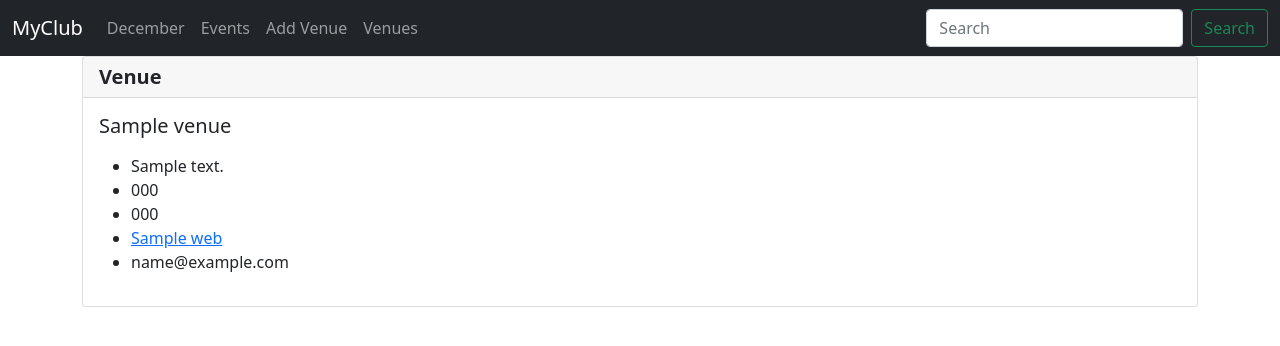
After one commit to TimzOwen/events, a Django app: template events/templates/events/show_venue.html in a window 1280 px wide. The commit adds this page. Shown: the top 346 px of the page. Run offline with Django 4.2, Linux system fonts and the light colour scheme; the template is opened without the code that fills it: most values are stand-ins (such as "Sample title", 1, 10 or a date in 2020).

```diff
--- a/events/templates/events/navbar.html
+++ b/events/templates/events/navbar.html
@@ -16,6 +16,10 @@
           <li class="nav-item">
           <a class="nav-link" href="{% url 'add-venue' %}">Add Venue</a>
         </li>
+          </li>
+          <li class="nav-item">
+          <a class="nav-link" href="{% url 'list-venues' %}">Venues</a>
+        </li>
       </ul>
       <form class="d-flex">
         <input class="form-control me-2" type="search" placeholder="Search" aria-label="Search">
--- /dev/null
+++ b/events/templates/events/show_venue.html
@@ -0,0 +1,18 @@
+{% extends 'events/base.html' %}
+{% block content %}
+    <div class="card">
+        <h5 class="card-header"><strong>Venue</strong></h5>
+        <div class="card-body">
+            <h5 class="card-title">{{ venue.name }}</h5>
+            <ul>
+            <p class="card-text">
+                <li>{{ venue.address }}</li>
+                <li>{{ venue.zip_code }}</li>
+                <li>{{ venue.phone }}</li>
+                <li><a href=" {{ venue.web }}">{{ venue.web }}</a></li>
+                <li>{{ venue.email_address }}</li>
+            </p>
+                </ul>
+        </div>
+    </div>
+{% endblock %}
--- a/events/urls.py
+++ b/events/urls.py
@@ -6,4 +6,6 @@ urlpatterns = [
     path('<int:year>/<str:month>/', views.home, name="home"),
     path('events', views.all_events, name='list-events'),
     path('add_venue', views.add_venue, name = 'add-venue'),
+    path('list_venues', views.list_venues,name='list-venues'),
+    path('show_venue/<venue_id>',views.show_venue, name="show-venue"),
 ]
```
Also changed, not shown: events/templates/events/venue.html (added, +14 -0 lines), events/views.py (+11 -1 lines).
